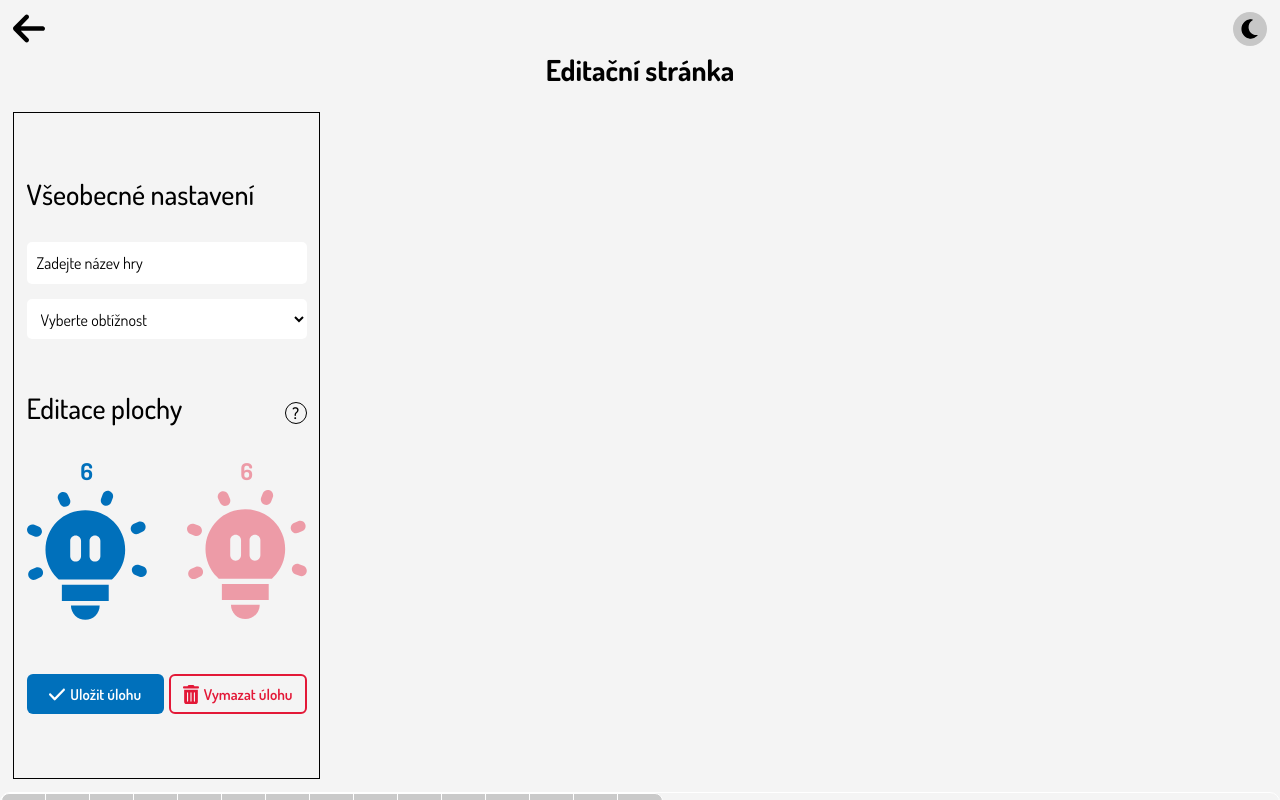
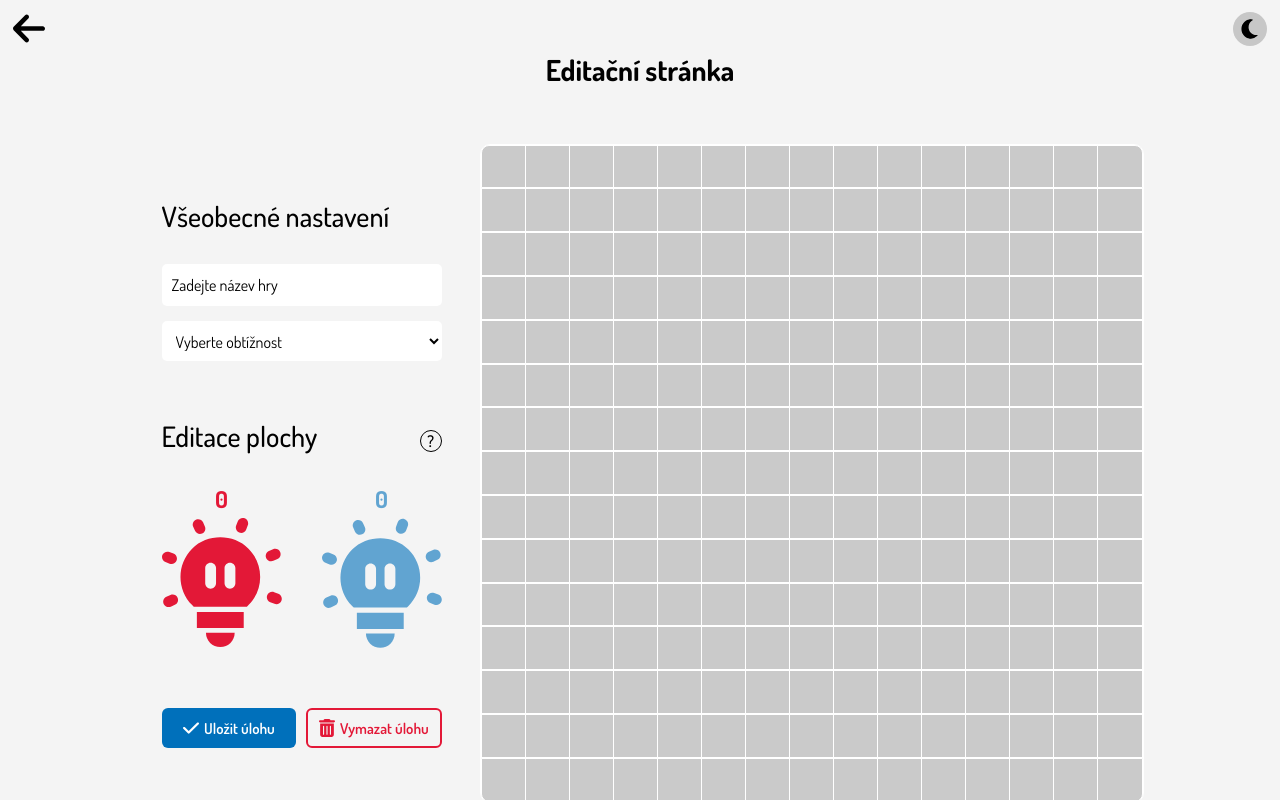
Before and after one commit to Ytovon/TDA-2025-primitive, a React (Create React App) app in the folder client/: page /EditorPage in a window 1280 px wide. Shown: the top 800 px of the page. Built offline with nearby package versions, Linux system fonts and the light colour scheme.

Commit message:
EditorPage with some logic

```diff
--- a/client/src/Pages/EditorPage/EditorPage.module.css
+++ b/client/src/Pages/EditorPage/EditorPage.module.css
@@ -39,16 +39,23 @@
   margin-bottom: 3vh;
 }
 
+.editWrapper {
+  display: flex;
+  gap: 1vw;
+  justify-content: center;
+  margin-top: 7vh;
+}
+
+/* ****************************** */
+
 .leftSide {
   display: flex;
   flex-direction: column;
-  justify-content: space-evenly;
+  justify-content: space-around;
   width: 15vw;
   min-width: 280px;
-  height: 80vh;
   position: relative;
   color: var(--textColor);
-  border: 1px solid black;
   margin: 1%;
   padding: 1%;
 }
@@ -118,10 +125,14 @@ input::placeholder {
 .leftSideBtns {
   display: flex;
   justify-content: space-between;
-  gap: 5px;
+  gap: 10px;
 }
 
 /* ******************************* */
+
+.rightSide {
+  position: relative;
+}
 
 .gameGrid {
   display: grid;
@@ -160,6 +171,15 @@ input::placeholder {
   background-color: rgba(0, 0, 0, 0);
 }
 
+.clearGame {
+  position: absolute;
+  color: var(--grey);
+  font-size: 1.1rem;
+  right: 8px;
+  top: -27px;
+  cursor: pointer;
+}
+
 @media screen and (max-witdh: 750px) {
   .leftSide {
     margin: 10px auto;
--- a/client/src/Pages/EditorPage/EditorPage.tsx
+++ b/client/src/Pages/EditorPage/EditorPage.tsx
@@ -1,4 +1,4 @@
-import React, { useState } from "react";
+import React, { useState, useEffect } from "react";
 import styles from "./EditorPage.module.css";
 import {
   arrowBlack,
@@ -22,6 +22,9 @@ import { Link } from "react-router-dom";
 export default function EditorPage() {
   const { darkMode, toggleDarkMode } = useDarkMode();
   const [player, setPlayer] = useState(true);
+  const [hasSymbol, setHasSymbol] = useState(false);
+  const [xCount, setXCount] = useState(0);
+  const [oCount, setOCount] = useState(0);
 
   const changePlayerOnRed = () => {
     setPlayer(false);
@@ -35,17 +38,48 @@ export default function EditorPage() {
     Array.from({ length: 15 }, () => Array(15).fill(""))
   );
 
+  useEffect(() => {
+    let xCount = 0;
+    let oCount = 0;
+
+    grid.forEach((row) => {
+      row.forEach((cell) => {
+        if (cell === "X") {
+          xCount++;
+        } else if (cell === "O") {
+          oCount++;
+        }
+      });
+    });
+
+    setXCount(xCount);
+    setOCount(oCount);
+  }, [grid]);
+
   const cellClick = (row: number, col: number) => {
-    if (grid[row][col] !== "") return;
-
-    const symbol = player ? "X" : "O";
-
     setGrid((prevGrid) => {
+      const currentCell = prevGrid[row][col];
       const newGrid = [...prevGrid];
       newGrid[row] = [...prevGrid[row]]; // Vytvoří kopii řádku.
-      newGrid[row][col] = symbol; // Nastaví symbol podle hráče.
+
+      if (currentCell !== "") {
+        // Pokud buňka již obsahuje symbol, smaže ho.
+        newGrid[row][col] = "";
+      } else {
+        // Pokud je buňka prázdná, nastaví symbol podle aktuálního hráče.
+        const symbol = player ? "X" : "O";
+        newGrid[row][col] = symbol;
+      }
+
+      setHasSymbol(newGrid.some((row) => row.some((cell) => cell !== "")));
+
       return newGrid;
     });
+  };
+
+  const clearGame = () => {
+    setGrid(Array.from({ length: 15 }, () => Array(15).fill("")));
+    setHasSymbol(false);
   };
 
   return (
@@ -63,6 +97,7 @@ export default function EditorPage() {
       </div>
       <h2 className={styles.editorPageTitle}>Editační stránka</h2>
 
+      <div className={styles.editWrapper}>
         <div className={styles.leftSide}>
           <div>
             <h3 className={styles.leftSideTitle}>Všeobecné nastavení</h3>
@@ -73,7 +108,11 @@ export default function EditorPage() {
                 placeholder="Zadejte název hry"
               />
 
-            <select className={styles.editorPageSelect} name="difficulty" id="">
+              <select
+                className={styles.editorPageSelect}
+                name="difficulty"
+                id=""
+              >
                 <option value="none" disabled selected>
                   Vyberte obtížnost
                 </option>
@@ -104,22 +143,32 @@ export default function EditorPage() {
 
             <div className={styles.selectSymbolImg}>
               <button
-              style={player ? { opacity: "1" } : { opacity: "0.6" }}
+                style={player ? { opacity: "1" } : { opacity: "0.3" }}
                 onClick={changePlayerOnBlue}
               >
-              <p style={{ color: "#0070BB" }} className={styles.numberAboveImg}>
-                6
+                <p
+                  style={{ color: "#E31837" }}
+                  className={styles.numberAboveImg}
+                >
+                  {xCount}
+                </p>
+                <img src={redBulb} />
+              </button>
+              <button
+                style={
+                  player
+                    ? { opacity: "0.6", filter: "brightness(1)" }
+                    : { opacity: "1", filter: "brightness(1.25)" }
+                }
+                onClick={changePlayerOnRed}
+              >
+                <p
+                  style={{ color: "#0070BB" }}
+                  className={styles.numberAboveImg}
+                >
+                  {oCount}
                 </p>
                 <img src={blueBulb} />
-            </button>
-            <button
-              style={player ? { opacity: "0.4" } : { opacity: "1" }}
-              onClick={changePlayerOnRed}
-            >
-              <p style={{ color: "#E31837" }} className={styles.numberAboveImg}>
-                6
-              </p>
-              <img src={redBulb} />
               </button>
             </div>
           </div>
@@ -141,6 +190,13 @@ export default function EditorPage() {
         </div>
 
         <div className={styles.rightSide}>
+          <button
+            style={hasSymbol ? { display: "block" } : { display: "none" }}
+            onClick={clearGame}
+            className={styles.clearGame}
+          >
+            Vyčistit plochu
+          </button>
           <div className={styles.gameGrid}>
             {grid.map((row, rowIndex) =>
               row.map((cell, colIndex) => (
@@ -161,5 +217,6 @@ export default function EditorPage() {
           </div>
         </div>
       </div>
+    </div>
   );
 }
--- a/client/src/index.css
+++ b/client/src/index.css
@@ -26,6 +26,7 @@ body {
   --gameBackground: #cacaca;
   --gameBorder: #ffffff;
   --winnerColor: #0070bb;
+  --grey: #363636;
 }
 
 .dark-mode {
@@ -40,6 +41,7 @@ body {
   --cardShadow: none;
   --gameBackground: #1a1a1a;
   --gameBorder: #5b5b5b;
+  --grey: #dcdcdc;
 }
 
 .winnerRed {
```
Lines whose indentation alone changed are shown as unchanged.
